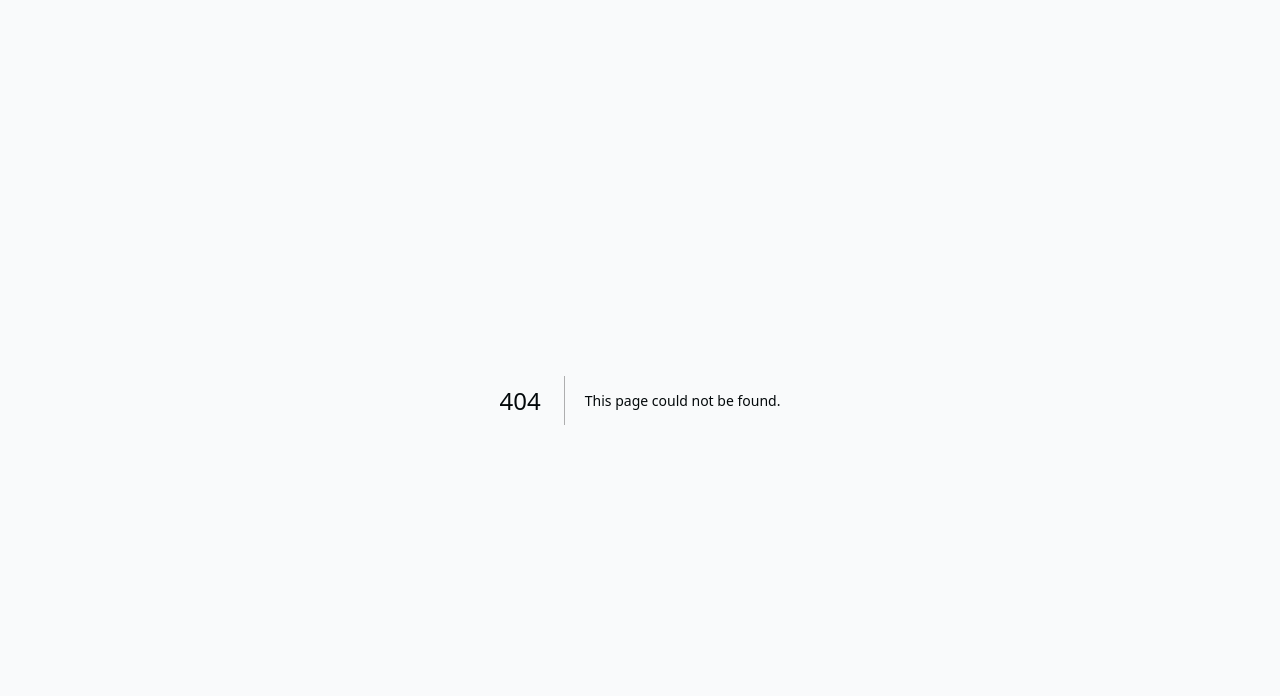
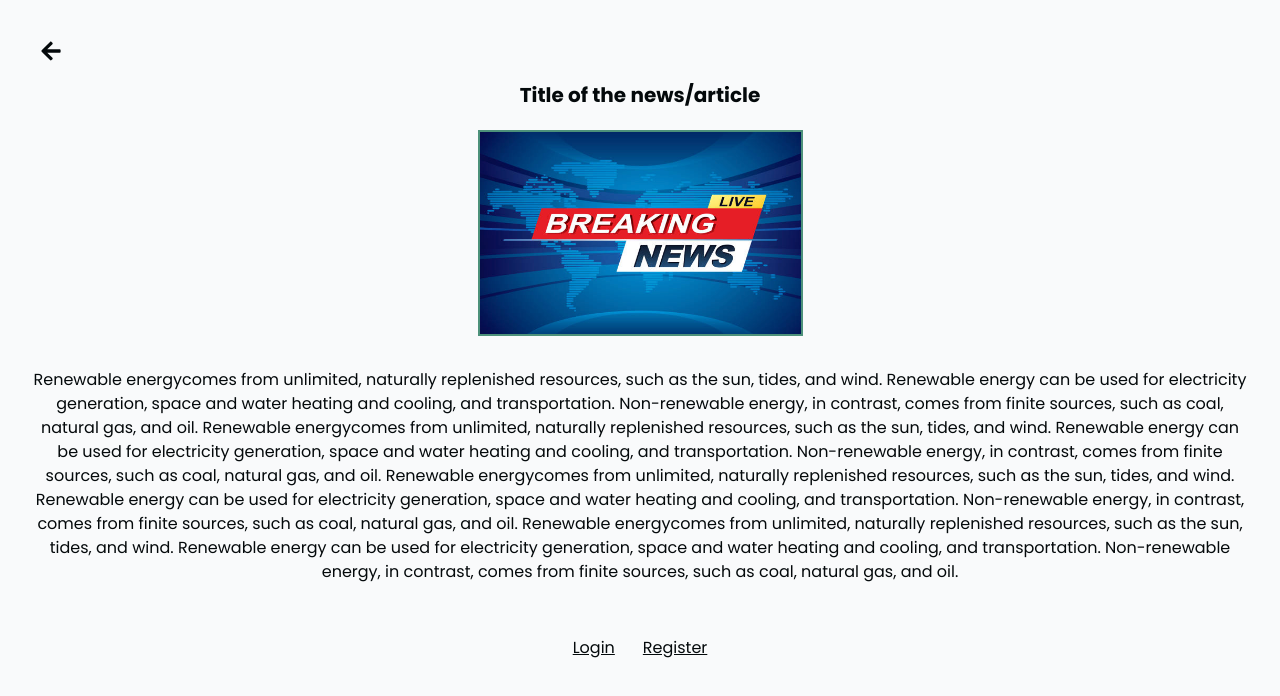
Before and after one commit to JavierPadronGarcia/E-volution, a Next.js app: page /selectedNews in a window 1280 px wide. Before the commit this address had no page. Shown: the top 696 px of the page. Built offline with nearby package versions, Linux system fonts and the light colour scheme; a web font is replaced by a local one.

Commit message:
added login and register

```diff
--- /dev/null
+++ b/app/selectedNews/page.tsx
@@ -0,0 +1,33 @@
+import BackArrow from "@/components/backArrow";
+import Link from "next/link";
+
+const SelectedNews = () => {
+
+    return (
+        <>
+        <div>
+            <BackArrow/>
+            <div className="flex flex-col font-bold text-[20px] justify-center text-center place-content-center mt-[80px] mb-5"><h1>Title of the news/article</h1></div>
+        <div className="border-2 border-darkGreen h-[206px] w-[325px]">
+            <img src="/breakingNews.png" className="size-full"></img>
+        </div>
+
+        </div>
+        <div className="text-center justify-center p-8 ">
+        <p>
+            Renewable energycomes from unlimited, naturally replenished resources, such as the sun, tides, and wind. Renewable energy can be used for electricity generation, space and water heating and cooling, and transportation. Non-renewable energy, in contrast, comes from finite sources, such as coal, natural gas, and oil.
+            Renewable energycomes from unlimited, naturally replenished resources, such as the sun, tides, and wind. Renewable energy can be used for electricity generation, space and water heating and cooling, and transportation. Non-renewable energy, in contrast, comes from finite sources, such as coal, natural gas, and oil.
+            Renewable energycomes from unlimited, naturally replenished resources, such as the sun, tides, and wind. Renewable energy can be used for electricity generation, space and water heating and cooling, and transportation. Non-renewable energy, in contrast, comes from finite sources, such as coal, natural gas, and oil.
+            Renewable energycomes from unlimited, naturally replenished resources, such as the sun, tides, and wind. Renewable energy can be used for electricity generation, space and water heating and cooling, and transportation. Non-renewable energy, in contrast, comes from finite sources, such as coal, natural gas, and oil.
+         </p>
+        </div>
+        <div className="flex gap-7 justify-center w-full m-5">
+            <Link href='/login' className="underline justify-center flex">Login</Link>
+            <Link href='/register' className="underline justify-center flex">Register</Link>
+          </div>
+        </>
+
+    )
+}
+
+export default SelectedNews
```
